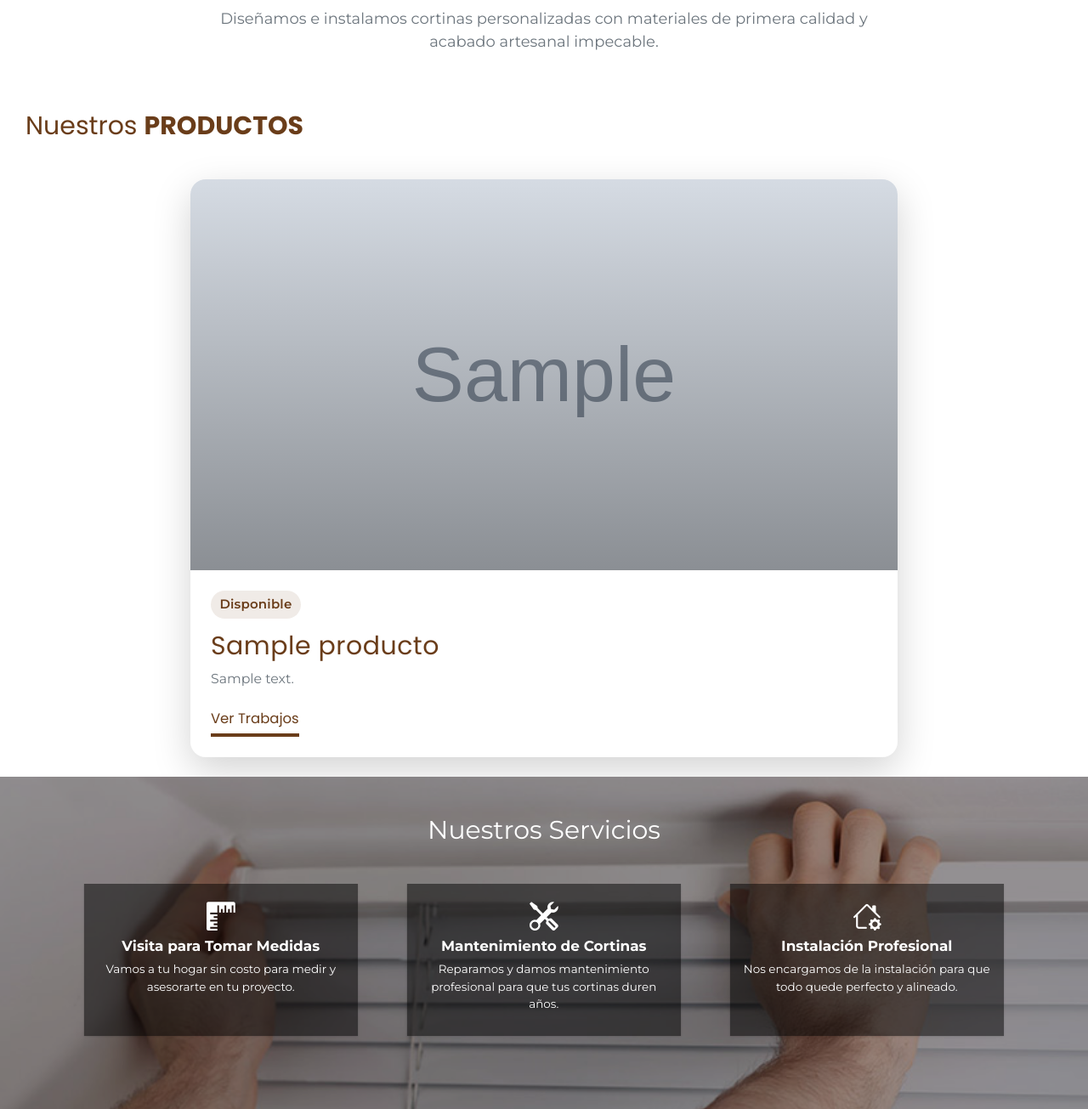
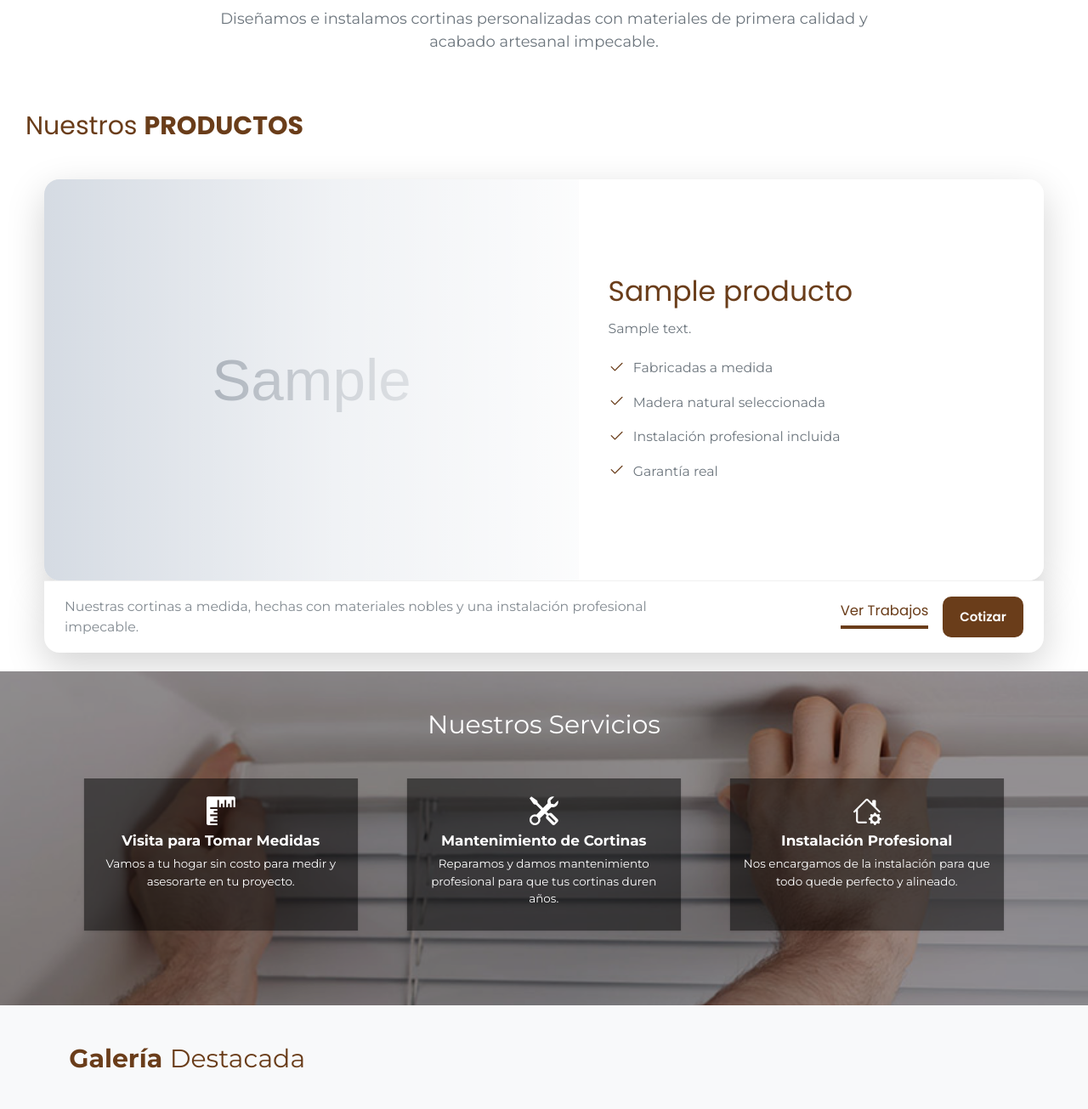
Before and after one commit to Jalann18/web_cortinas, a Django app: page / in a window 1280 px wide. Shown: the part 898-2203 px from the top of the page at 85% size. Run offline with Django 5.2, Linux system fonts and the light colour scheme; tables that the repository leaves empty hold one stand-in row (values such as "Sample post"); grey boxes marked "Sample" are stand-in pictures.

Commit message:
landing en productos

```diff
--- a/proyectos/static/proyectos/styles.css
+++ b/proyectos/static/proyectos/styles.css
@@ -60,6 +60,7 @@ body { font-family: 'Montserrat', sans-serif; }
   text-align: center;
 }
 .carousel-inner { overflow: hidden; }
+
 .carousel-item {
   height: calc(100vh - 118px) !important;
   position: relative;
@@ -120,7 +121,7 @@ body { font-family: 'Montserrat', sans-serif; }
 
 
 /* =======================
-  PRODUCTOS / GALERÍA
+  PRODUCTOS / GALERÍA (GRID NORMAL)
 ======================= */
 #galeria h2 {
   font-family: 'Poppins', sans-serif !important;
@@ -428,21 +429,29 @@ footer a:hover { text-decoration: underline; }
   - Solo se aplica a .card-producto-unico
 ======================= */
 .card-producto-unico{
-  border-radius: 18px;
+  border-radius: 20px;
   overflow: hidden;
   transform: none; /* anula el scale(.9) global de .card */
   background: #fff;
+
+  /* centrado pro */
+  max-width: 900px;
+  margin-left: auto;
+  margin-right: auto;
+
+  /* sombra sutil base */
+  box-shadow: 0 8px 20px rgba(0,0,0,.08);
   transition: transform .25s ease, box-shadow .25s ease;
 }
 .card-producto-unico:hover{
-  transform: translateY(-2px);
-  box-shadow: 0 16px 30px rgba(0,0,0,.12);
+  transform: translateY(-4px);
+  box-shadow: 0 18px 36px rgba(0,0,0,.14);
 }
 
 .card-producto-unico__media{ position: relative; }
 
 .card-producto-unico .card-img-top{
-  height: 460px;
+  height: 480px;
   object-fit: cover;
   object-position: center;
 }
@@ -466,35 +475,202 @@ footer a:hover { text-decoration: underline; }
   align-items: center;
   gap: .5rem;
   width: fit-content;
-  padding: .35rem .7rem;
+  padding: 0.35rem 0.85rem;
   border-radius: 999px;
-  background: rgba(106,61,26,.10);
-  color: #6A3D1A;
+
+  background: rgba(139,94,60,0.10);
+  color: #8B5E3C;
+
   font-weight: 600;
-  letter-spacing: .2px;
-  margin-bottom: .9rem;
+  font-size: 0.85rem;
+  text-transform: uppercase;
+  letter-spacing: 0.8px;
+
+  margin-bottom: 1rem;
 }
 
 /* título */
 .card-producto-unico__title{
-  font-size: 2rem;
-  margin-bottom: .6rem;
+  font-size: 2.3rem;
+  font-weight: 600;
+  margin-bottom: 0.8rem;
+  color: #6A3D1A;
 }
 
 /* texto */
 .card-producto-unico__text{
-  font-size: 1.05rem;
-  color: #6c757d;
-  line-height: 1.55;
-  margin-bottom: 1.2rem;
+  font-size: 1.15rem;
+  line-height: 1.6;
+  color: #5f676d;
+  margin-bottom: 1.4rem;
 }
 
-/* CTA respeta tu underline */
-.card-producto-unico__cta{
-  padding-top: .35rem;
+/* CTA */
+.card-producto-unico__cta{ padding-top: 0.5rem; }
+
+@media (max-width: 768px){
+  .card-producto-unico .card-img-top{ height: 340px; }
+  .card-producto-unico__title{ font-size: 1.65rem; }
 }
 
-@media (max-width: 768px){
-  .card-producto-unico .card-img-top{ height: 320px; }
-  .card-producto-unico__title{ font-size: 1.55rem; }
+
+/* =======================
+  PRODUCTO ÚNICO - MINI LANDING (solo sección productos)
+  NO usa .card, no afecta el grid normal
+======================= */
+.producto-landing{
+  max-width: 1200px;
+  margin: 0 auto;
+  padding: 0 12px;
 }
+
+/* Caja principal (imagen + texto) */
+.producto-landing__hero{
+  display: grid;
+  grid-template-columns: 1.15fr 1fr;
+  border-radius: 18px;
+  overflow: hidden;
+  background: #fff;
+}
+
+/* Imagen */
+.producto-landing__media{
+  position: relative;
+  min-height: 420px;
+  background: #eee;
+}
+.producto-landing__img{
+  width: 100%;
+  height: 100%;
+  object-fit: cover;
+  object-position: center;
+  display: block;
+}
+
+/* Fade suave */
+.producto-landing__fade{
+  position: absolute;
+  inset: 0;
+  background: linear-gradient(
+    to right,
+    rgba(255,255,255,0) 0%,
+    rgba(255,255,255,.65) 55%,
+    rgba(255,255,255,.92) 100%
+  );
+  pointer-events: none;
+}
+
+/* Contenido */
+.producto-landing__content{
+  padding: 2.2rem 2.3rem 2.2rem;
+  display: flex;
+  flex-direction: column;
+  justify-content: center;
+  background: #fff;
+}
+
+.producto-landing__title{
+  font-family: 'Poppins', sans-serif !important;
+  color: #6A3D1A;
+  font-size: 2.2rem;
+  line-height: 1.1;
+  margin: 0 0 .9rem 0;
+}
+.producto-landing__desc{
+  color: #6c757d;
+  font-size: 1.05rem;
+  line-height: 1.65;
+  margin: 0 0 1.2rem 0;
+  max-width: 60ch;
+}
+
+.producto-landing__list{
+  list-style: none;
+  padding: 0;
+  margin: 0;
+  display: grid;
+  gap: .75rem;
+}
+.producto-landing__list li{
+  display: flex;
+  align-items: center;
+  gap: .65rem;
+  color: #6c757d;
+  font-size: 1.05rem;
+}
+.producto-landing__list i{
+  color: #6A3D1A;
+  font-size: 1.3rem;
+}
+
+/* Barra inferior */
+.producto-landing__bar{
+  margin-top: 0;
+  background: #fff;
+  border-radius: 0 0 18px 18px;
+  border-top: 1px solid rgba(0,0,0,.06);
+  padding: 1.2rem 1.6rem;
+  display: flex;
+  align-items: center;
+  justify-content: space-between;
+  gap: 1rem;
+}
+.producto-landing__bartext{
+  color: #6A3D1A;
+  font-size: 1.05rem;
+  line-height: 1.5;
+  max-width: 70ch;
+  opacity: .85;
+}
+
+/* Acciones */
+.producto-landing__actions{
+  display: flex;
+  align-items: center;
+  gap: 1.1rem;
+  flex-wrap: wrap;
+}
+
+/* Reusa tu underline, solo le da aire */
+.producto-landing__btnline{ padding-top: .35rem; }
+
+/* Botón sólido tipo “Cotizar” */
+.producto-landing__btnsolid{
+  display: inline-flex;
+  align-items: center;
+  justify-content: center;
+  padding: .85rem 1.35rem;
+  border-radius: 10px;
+  background: #6A3D1A;
+  color: #fff;
+  font-family: 'Poppins', sans-serif !important;
+  font-weight: 600;
+  text-decoration: none;
+  transition: transform .12s ease, background-color .12s ease;
+}
+.producto-landing__btnsolid:hover{
+  background: #8B5E3C;
+  transform: translateY(-1px);
+  color: #fff;
+}
+
+/* Responsive */
+@media (max-width: 991px){
+  .producto-landing__hero{ grid-template-columns: 1fr; }
+  .producto-landing__media{ min-height: 320px; }
+  .producto-landing__fade{
+    background: linear-gradient(
+      to top,
+      rgba(255,255,255,0) 0%,
+      rgba(255,255,255,.65) 55%,
+      rgba(255,255,255,.92) 100%
+    );
+  }
+  .producto-landing__content{ padding: 1.4rem 1.4rem 1.6rem; }
+  .producto-landing__title{ font-size: 1.7rem; }
+  .producto-landing__bar{
+    flex-direction: column;
+    align-items: flex-start;
+    gap: .9rem;
+  }
+}
--- a/proyectos/templates/proyectos/home.html
+++ b/proyectos/templates/proyectos/home.html
@@ -106,64 +106,82 @@
   <div class="container-fluid px-3">
     <h2 class="mb-5 px-3">Nuestros <strong>PRODUCTOS</strong></h2>
 
-    <div class="row justify-content-center g-1">
+    {% if productos|length == 1 %}
+      {% for producto in productos %}
+        <div class="producto-landing">
 
-      {% if productos|length == 1 %}
-      {% for producto in productos %}
-        <div class="col-12 col-md-10 col-lg-8">
-            <div class="card card-producto-unico border-0 shadow-lg overflow-hidden d-flex flex-column">
-              <div class="card-producto-unico__media">
-                <img
-                  src="{{ producto.imagen.url }}"
-                  class="card-img-top"
-                  alt="{{ producto.nombre }}"
-                />
-              </div>
+          <!-- HERO MINI LANDING -->
+          <div class="producto-landing__hero shadow-lg">
+            <div class="producto-landing__media">
+              <img src="{{ producto.imagen.url }}"
+                   alt="{{ producto.nombre }}"
+                   class="producto-landing__img">
+              <span class="producto-landing__fade"></span>
+            </div>
 
+            <div class="producto-landing__content">
+              <h3 class="producto-landing__title">{{ producto.nombre }}</h3>
+
+              <p class="producto-landing__desc">
+                {{ producto.descripcion }}
+              </p>
+
+              <ul class="producto-landing__list">
+                <li><i class="bi bi-check2"></i> Fabricadas a medida</li>
+                <li><i class="bi bi-check2"></i> Madera natural seleccionada</li>
+                <li><i class="bi bi-check2"></i> Instalación profesional incluida</li>
+                <li><i class="bi bi-check2"></i> Garantía real</li>
+              </ul>
+            </div>
+          </div>
+
+          <!-- BARRA INFERIOR (copy + botones) -->
+          <div class="producto-landing__bar shadow-lg">
+            <p class="producto-landing__bartext mb-0">
+              Nuestras cortinas a medida, hechas con materiales nobles y una instalación profesional impecable.
+            </p>
+
+            <div class="producto-landing__actions">
+              <a href="{% url 'detalle_producto' producto.id %}"
+                 class="btn-ver-trabajos producto-landing__btnline">
+                Ver Trabajos
+              </a>
+
+              <a href="#end" class="producto-landing__btnsolid">
+                Cotizar
+              </a>
+            </div>
+          </div>
+
+        </div>
+      {% endfor %}
+
+    {% else %}
+      <!-- ✅ VARIOS PRODUCTOS: GRID NORMAL (NO TOCAR) -->
+      <div class="row justify-content-center g-1">
+        {% for producto in productos %}
+          <div class="col-12 col-sm-6 col-lg-4">
+            <div class="card border-0 h-100 shadow-lg rounded-2xl overflow-hidden d-flex flex-column">
+              <img src="{{ producto.imagen.url }}"
+                   class="card-img-top"
+                   alt="{{ producto.nombre }}">
               <div class="card-body d-flex flex-column">
-                <div class="card-producto-unico__badge">Disponible</div>
-
-                <h3 class="card-title card-producto-unico__title">{{ producto.nombre }}</h3>
-                <p class="card-text card-producto-unico__text">{{ producto.descripcion }}</p>
-
-                <a
-                  href="{% url 'detalle_producto' producto.id %}"
-                  class="btn-ver-trabajos mt-auto card-producto-unico__cta"
-                >
+                <h5 class="card-title">{{ producto.nombre }}</h5>
+                <p class="card-text">{{ producto.descripcion }}</p>
+                <a href="{% url 'detalle_producto' producto.id %}"
+                   class="btn-ver-trabajos mt-auto">
                   Ver Trabajos
                 </a>
               </div>
             </div>
           </div>
         {% endfor %}
+      </div>
+    {% endif %}
 
-      {% else %}
-        {% for producto in productos %}
-          <div class="col-12 col-sm-6 col-lg-4">
-            <div class="card border-0 h-100 shadow-lg rounded-2xl overflow-hidden d-flex flex-column">
-              <img
-                src="{{ producto.imagen.url }}"
-                class="card-img-top"
-                alt="{{ producto.nombre }}"
-              >
-              <div class="card-body d-flex flex-column">
-                <h5 class="card-title">{{ producto.nombre }}</h5>
-                <p class="card-text">{{ producto.descripcion }}</p>
-                <a
-                  href="{% url 'detalle_producto' producto.id %}"
-                  class="btn-ver-trabajos mt-auto"
-                >
-                  Ver Trabajos
-                </a>
-              </div>
-            </div>
-          </div>
-        {% endfor %}
-      {% endif %}
-
-    </div>
   </div>
 </section>
+
 
 
 
```
